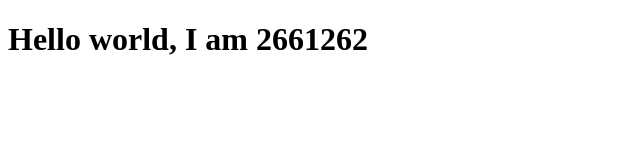
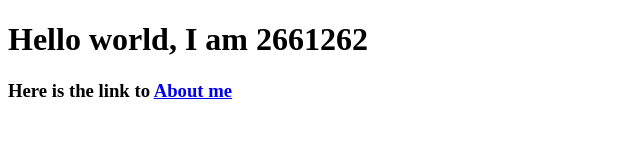
Before and after one commit to yabsira2661262/yabsira2661262.github.io, a plain HTML site: page index.html in a window 1280 px wide. Shown: the whole page, without its empty margins (0-640 px from the left). Drawn offline with Linux system fonts and the light colour scheme.

Commit message:
added link

```diff
--- a/index.html
+++ b/index.html
@@ -7,5 +7,6 @@
 </head>
 <body>
     <h1>Hello world, I am 2661262</h1>
+    <h3>Here is the link to <a href="2661262-lab2.html">About me</a></h3>
 </body>
 </html>
```
